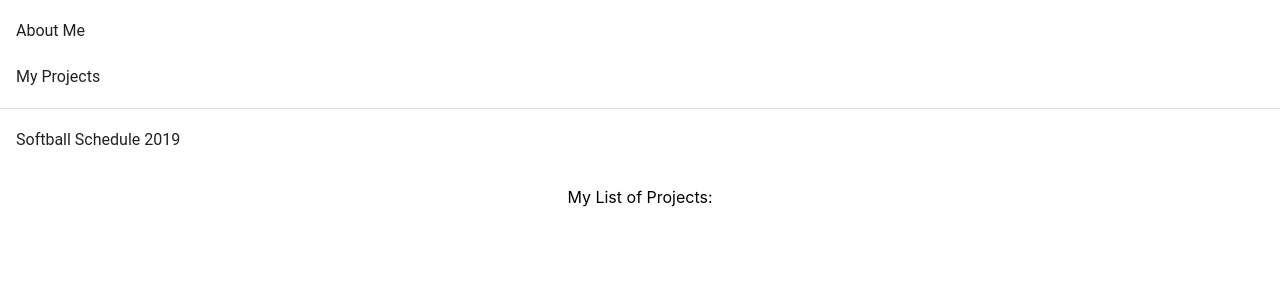
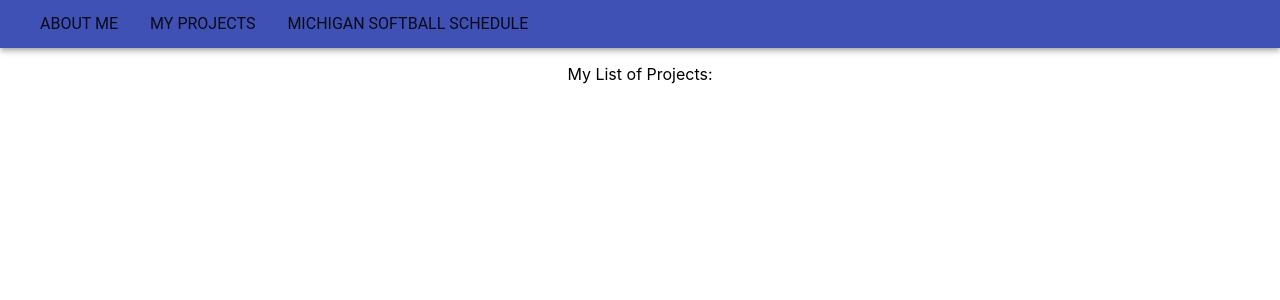
Before and after one commit to thaisgm/Portfolio, a React (Create React App) app: page / in a window 1280 px wide. Both pictures are taken after a click on the item "MY PROJECTS". Shown: the top 300 px of the page. Built offline with nearby package versions, Linux system fonts and the light colour scheme.

Commit message:
changing app bar on all pages

```diff
--- a/src/App.js
+++ b/src/App.js
@@ -1,8 +1,4 @@
 import React, { Component } from 'react';
-import List from '@material-ui/core/List';
-import ListItem from '@material-ui/core/ListItem';
-import ListItemText from '@material-ui/core/ListItemText';
-import Divider from '@material-ui/core/Divider';
 import AppBar from '@material-ui/core/AppBar';
 import Toolbar from '@material-ui/core/Toolbar';
 import MenuItem from '@material-ui/core/MenuItem';
@@ -130,22 +126,19 @@ class ProjectsPage extends Component {
   render() {
     return (
       <div>
-        <div className="Menu">
-          <List component="nav">
-            <ListItem button onMouseDown = {() => this.props.aboutMePage()}>
-              <ListItemText primary="About Me" />
-            </ListItem>
-            <ListItem button onMouseDown = {() => this.props.myProjectsPage()}>
-              <ListItemText primary="My Projects" />
-            </ListItem>
-          </List>
-        <Divider />
-          <List component="nav">
-            <ListItem button onMouseDown = {() => this.props.softballSchedulePage()}>
-              <ListItemText primary="Softball Schedule 2019" />
-            </ListItem>
-          </List>
-        </div>
+      <AppBar className = "menuBar" position="sticky">
+        <Toolbar variant="dense">
+          <MenuItem className= "menuButton" onMouseDown = {() => this.props.aboutMePage()}>
+            ABOUT ME
+          </MenuItem>
+          <MenuItem className= "menuButton" onMouseDown = {() => this.props.myProjectsPage()}>
+            MY PROJECTS
+          </MenuItem>
+          <MenuItem className= "menuButton" onMouseDown = {() => this.props.softballSchedulePage()}>
+            MICHIGAN SOFTBALL SCHEDULE
+          </MenuItem>
+        </Toolbar>
+      </AppBar>
         <p className = "title"> My List of Projects:</p>
       </div>
     );
@@ -158,20 +151,19 @@ class SchedulePage extends Component {
     return (
       <div>
         <div className="Menu">
-          <List component="nav">
-            <ListItem button onMouseDown = {() => this.props.aboutMePage()}>
-              <ListItemText primary="About Me" />
-            </ListItem>
-            <ListItem button onMouseDown = {() => this.props.myProjectsPage()}>
-              <ListItemText primary="My Projects" />
-            </ListItem>
-          </List>
-        <Divider />
-          <List component="nav">
-            <ListItem button onMouseDown = {() => this.props.softballSchedulePage()}>
-              <ListItemText primary="Softball Schedule 2019" />
-            </ListItem>
-          </List>
+        <AppBar className = "menuBar" position="sticky">
+          <Toolbar variant="dense">
+            <MenuItem className= "menuButton" onMouseDown = {() => this.props.aboutMePage()}>
+              ABOUT ME
+            </MenuItem>
+            <MenuItem className= "menuButton" onMouseDown = {() => this.props.myProjectsPage()}>
+              MY PROJECTS
+            </MenuItem>
+            <MenuItem className= "menuButton" onMouseDown = {() => this.props.softballSchedulePage()}>
+              MICHIGAN SOFTBALL SCHEDULE
+            </MenuItem>
+          </Toolbar>
+        </AppBar>
         </div>
         <p className = "title"> Michigan Softball 2019 Schedule:</p>
       </div>
```
